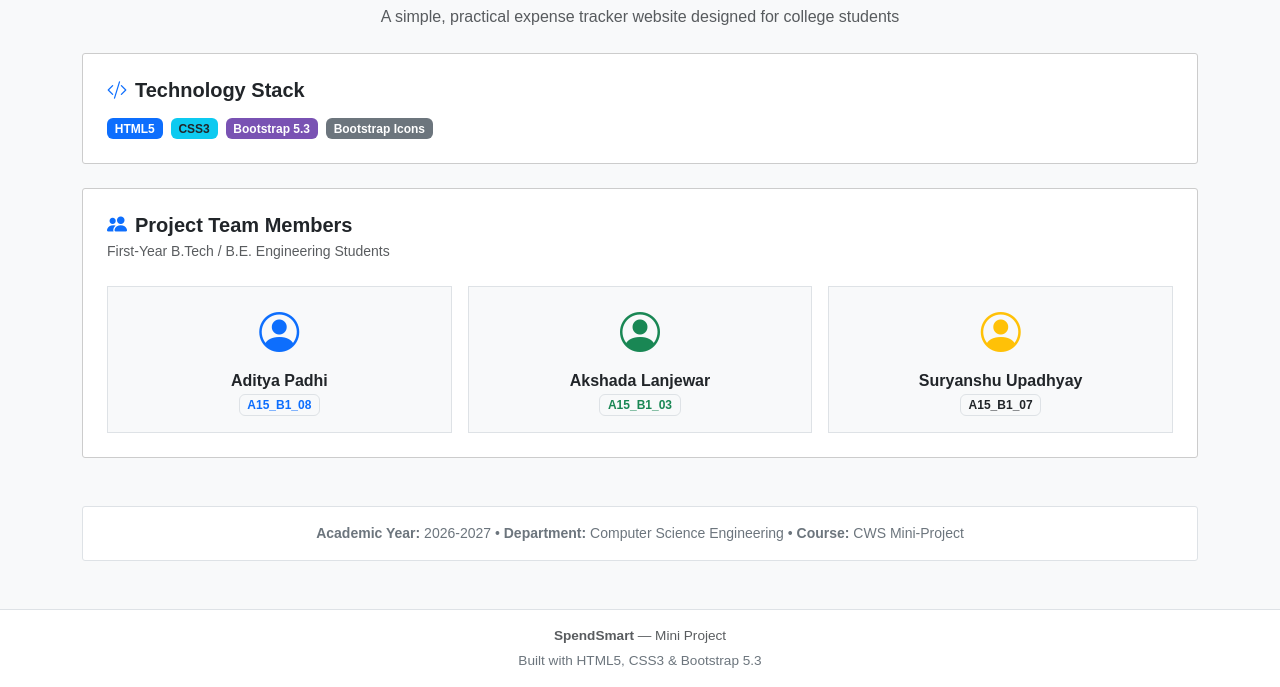
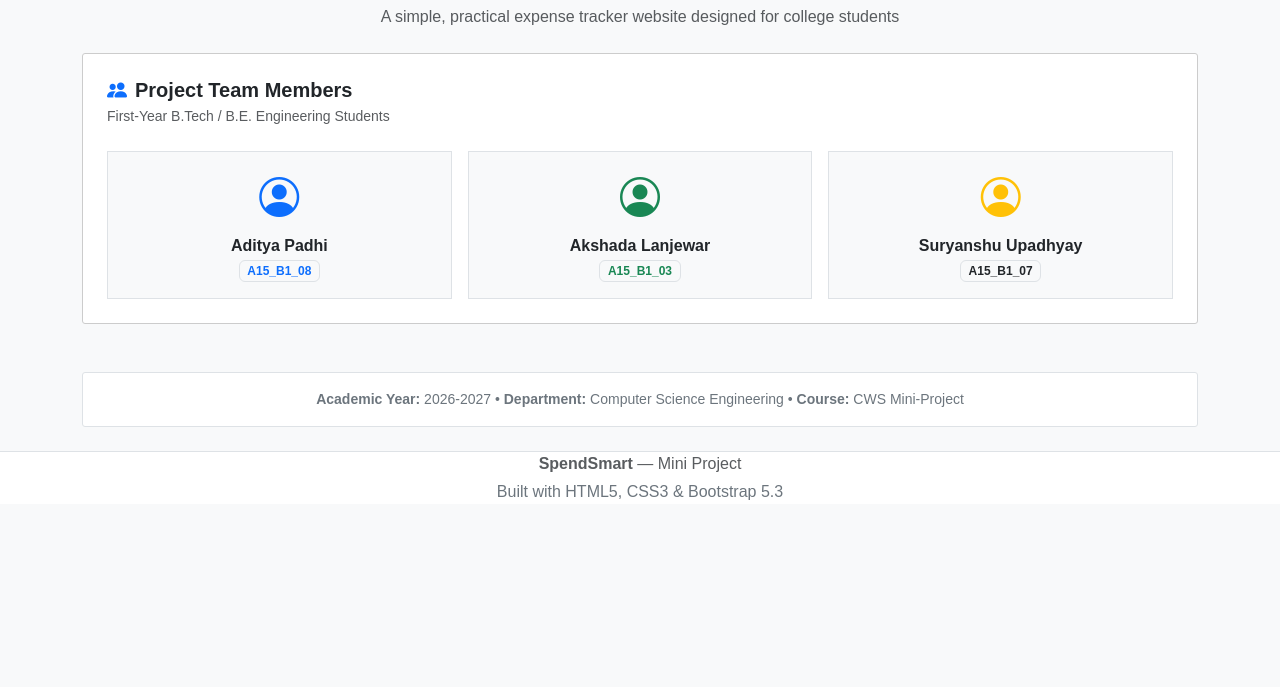
Before and after one commit to aditya-P-commits/Spend_Smart, a plain HTML site: page about.html in a window 1280 px wide. Shown: the part 196-883 px from the top of the page. After the commit the page ends 800 px from the top, so only its background shows below. Drawn offline with nearby package versions, Linux system fonts and the light colour scheme.

Commit message:
Update about.html

```diff
--- a/about.html
+++ b/about.html
@@ -32,19 +32,6 @@
       <i class="d-block mb-2 fs-1 text-primary bi bi-wallet2"></i>
       <h2 class="mb-2 fw-bold">About SpendSmart Project</h2>
       <p class="text-muted">A simple, practical expense tracker website designed for college students</p>
-    </div>
-
-    <div class="p-4 mb-4 card">
-      <h5 class="mb-3 fw-bold">
-        <i class="me-2 text-primary bi bi-code-slash"></i>Technology Stack
-      </h5>
-      <div class="d-flex flex-wrap gap-2">
-        <span class="badge bg-primary ">HTML5</span>
-        <span class="badge bg-info text-dark">CSS3</span>
-        <span class="badge text-white " style="background-color: #7952b3;">Bootstrap 5.3</span>
-
-        <span class="badge bg-secondary " >Bootstrap Icons</span>
-      </div>
     </div>
 
     <div class="p-4 mb-5 card">
@@ -88,7 +75,7 @@
 
   </main>
 
-  <footer class="mt-4 py-3 bg-white border-top text-center text-muted footer small">
+  <footer class="bg-white border-top text-center text-muted">
     <div class="container">
       <div><strong>SpendSmart</strong> — Mini Project</div>
       <div class="mt-1 text-secondary">Built with HTML5, CSS3 &amp; Bootstrap 5.3</div>
```
